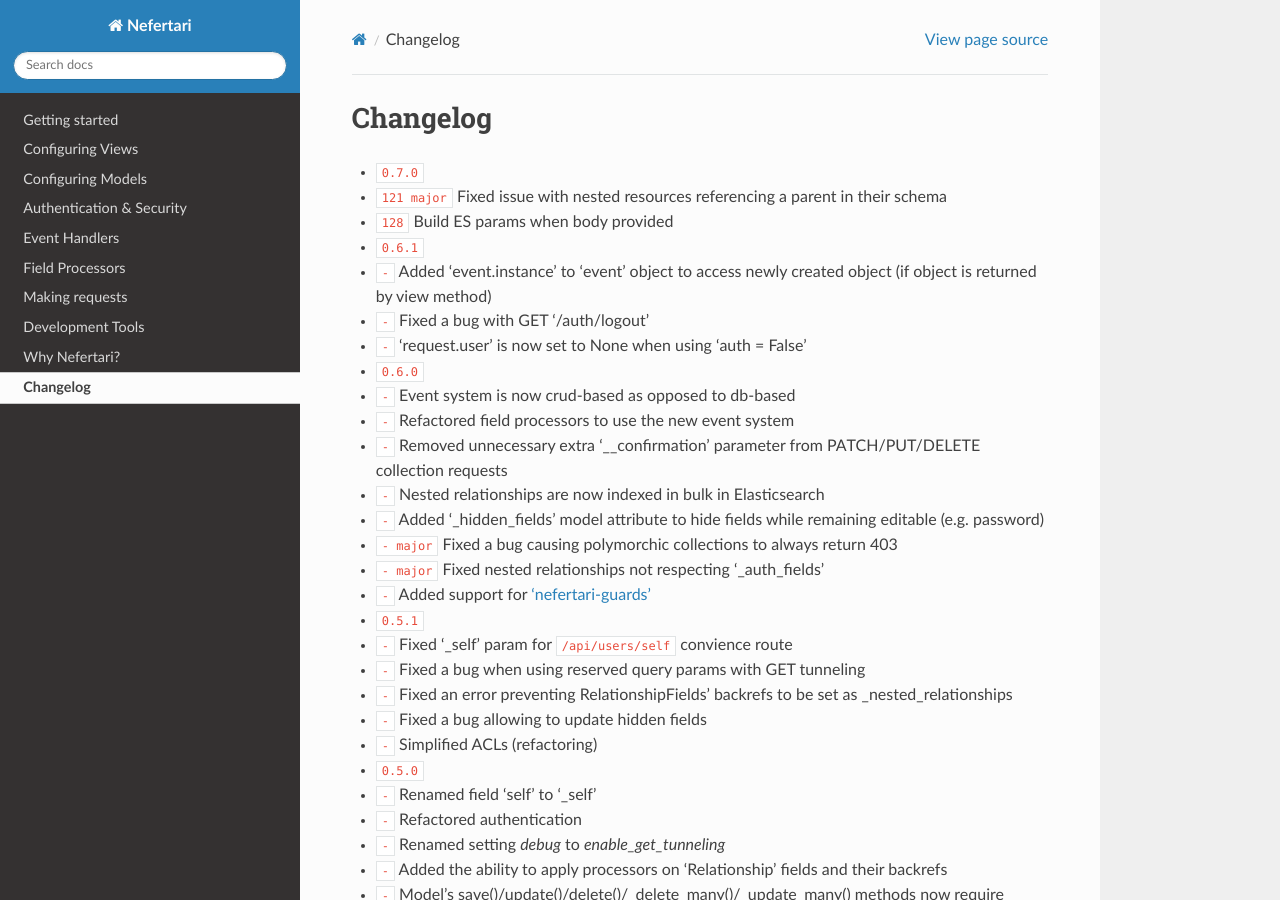
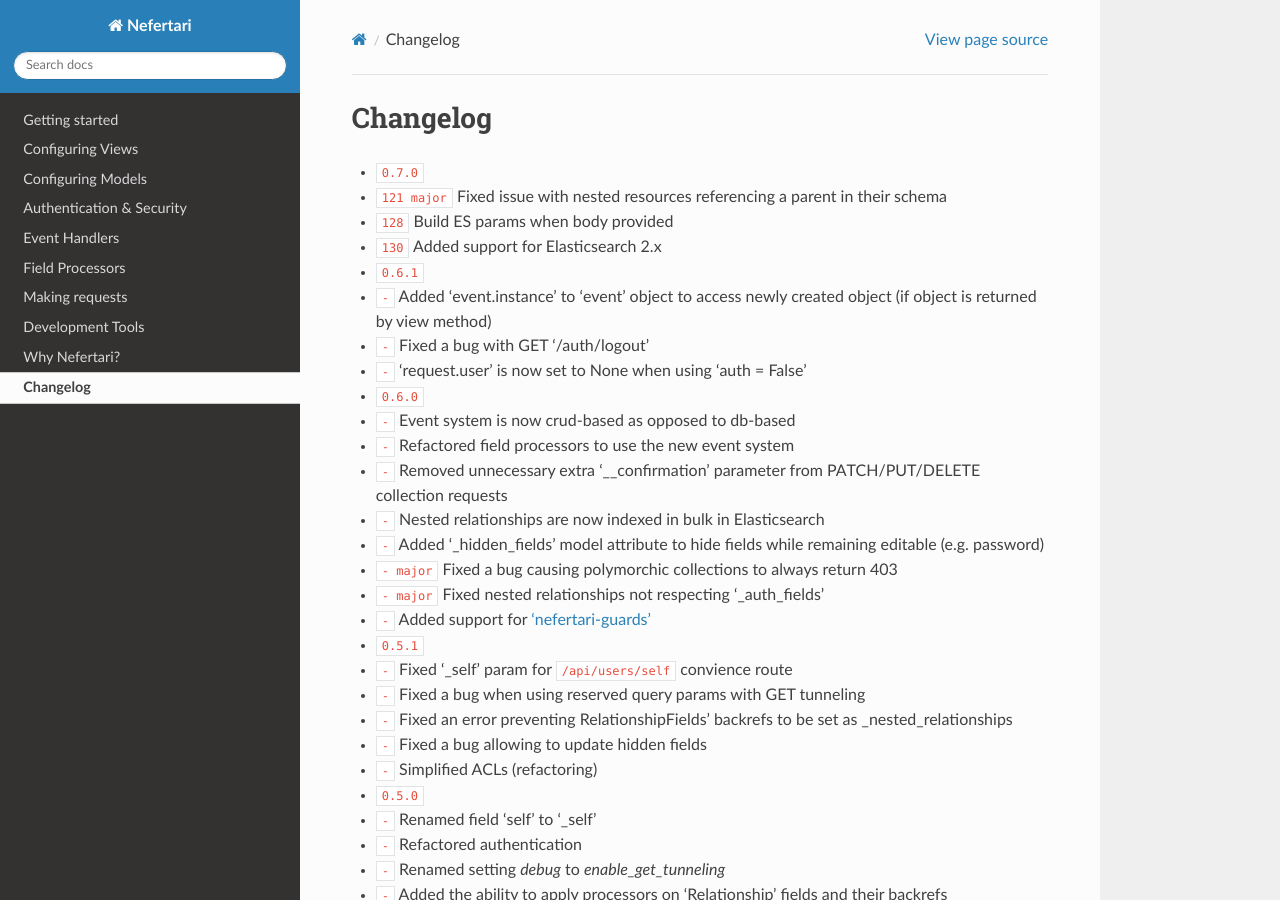
Before and after one commit to ramses-tech/nefertari, a Sphinx documentation site: the page built from docs/source/changelog.rst, in a window 1280 px wide and 900 px high. Built offline with Sphinx 7.4.7 and the Read the Docs theme 2.0.0, drawn with Linux system fonts in a browser that asks for light colours; cross-references to code outside the pages are shown as plain code.

Commit message:
changelog

```diff
--- a/docs/source/changelog.rst
+++ b/docs/source/changelog.rst
@@ -4,6 +4,7 @@
 * :release:`0.7.0 <????-??-??>`
 * :bug:`121 major` Fixed issue with nested resources referencing a parent in their schema
 * :bug:`128` Build ES params when body provided
+* :support:`130` Added support for Elasticsearch 2.x
 
 * :release:`0.6.1 <2015-11-18>`
 * :bug:`-` Added 'event.instance' to 'event' object to access newly created object (if object is returned by view method)
```
